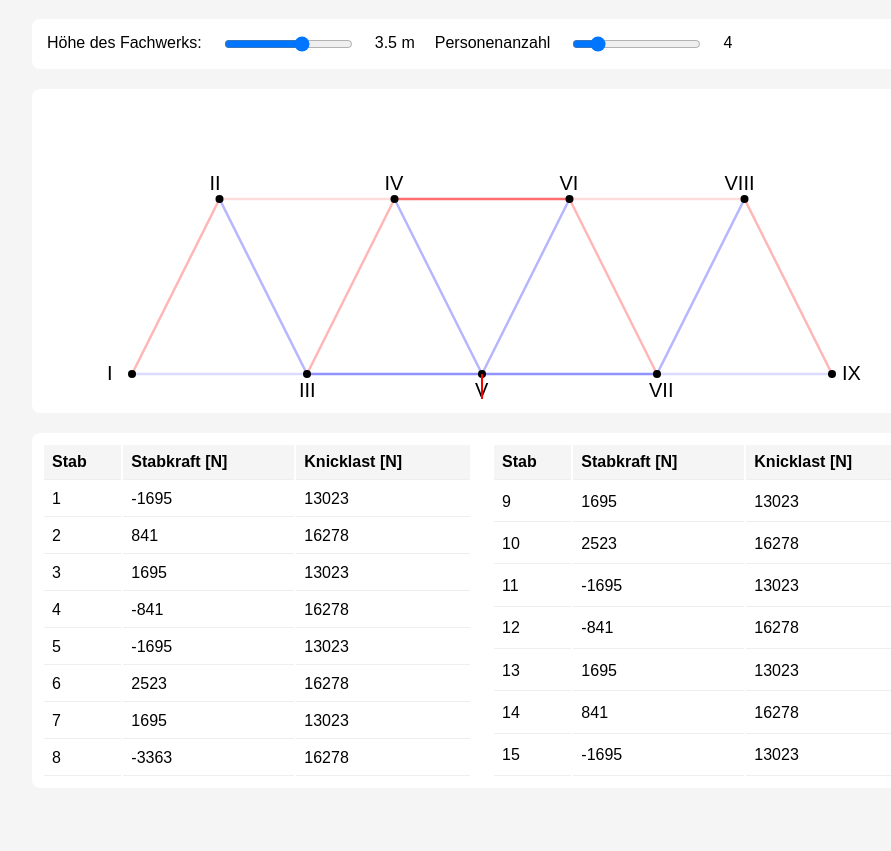
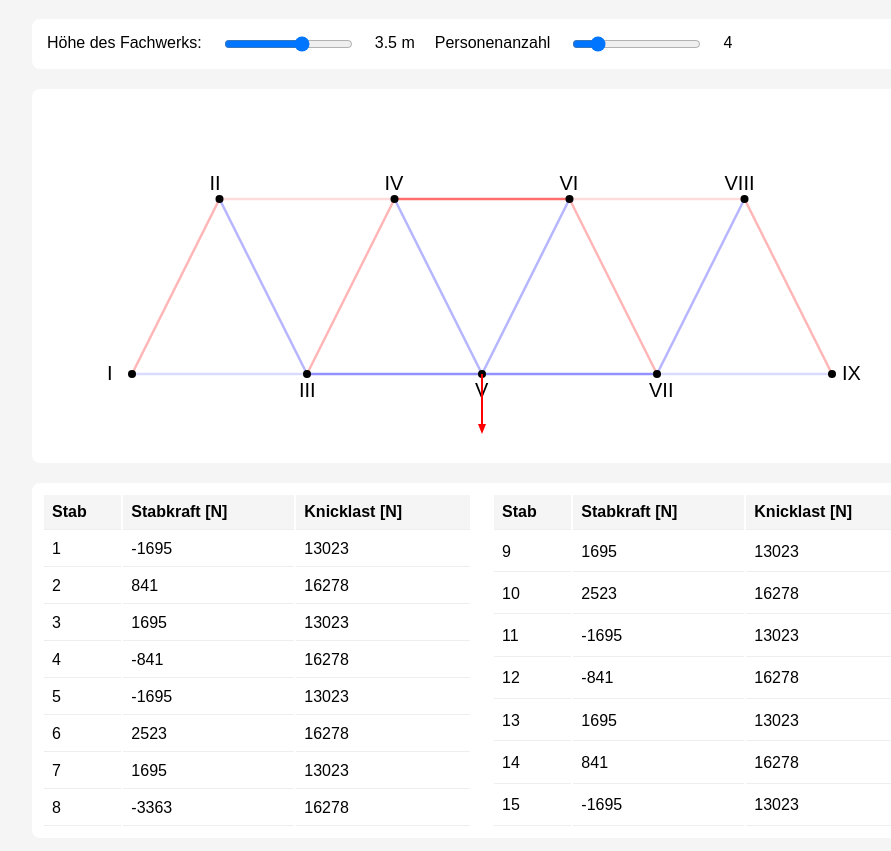
Before and after one commit to ertoene-cyber/fachwerkbruecke, a plain HTML site: page index.html in a window 1280 px wide. Shown: the part 81-932 px from the top of the page, without its empty margins (158-1049 px from the left). Before the commit the page ends 889 px from the top, so only its background shows below. Drawn offline with Linux system fonts and the light colour scheme.

Commit message:
Increase SVG height from 300 to 350

```diff
--- a/index.html
+++ b/index.html
@@ -78,7 +78,7 @@
         </div>
 
         <div id="zeichenflaeche">
-            <svg id="fachwerk" width="800" height="300">
+            <svg id="fachwerk" width="800" height="350">
             </svg>
         </div>
 
```
